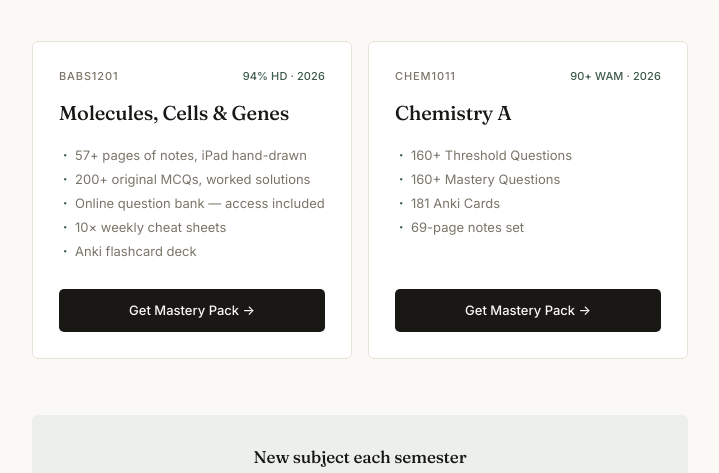
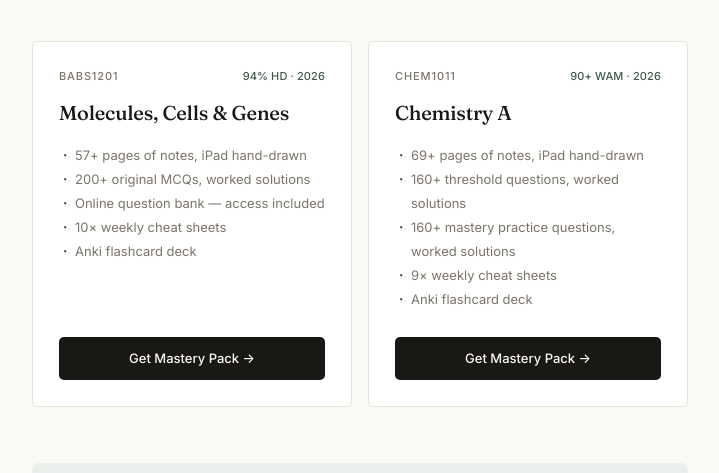
Before and after one commit to niln25/mastery-pack, a plain HTML site: page index.html in a window 1280 px wide. Shown: the part 256-729 px from the top of the page, without its empty margins (280-999 px from the left). Drawn offline with Linux system fonts and the light colour scheme.

Commit message:
CHEM1011 card — match BABS format
Co-Authored-By: Claude Sonnet 4.6 <noreply@anthropic.com>

```diff
--- a/index.html
+++ b/index.html
@@ -338,10 +338,11 @@
         </div>
         <h2>Chemistry A</h2>
         <ul class="pack-list">
-          <li>160+ Threshold Questions</li>
-          <li>160+ Mastery Questions</li>
-          <li>181 Anki Cards</li>
-          <li>69-page notes set</li>
+          <li>69+ pages of notes, iPad hand-drawn</li>
+          <li>160+ threshold questions, worked solutions</li>
+          <li>160+ mastery practice questions, worked solutions</li>
+          <li>9× weekly cheat sheets</li>
+          <li>Anki flashcard deck</li>
         </ul>
         <a href="https://niln25.github.io/chem1011-mastery/login.html" class="btn-pack">Get Mastery Pack →</a>
       </article>
```
